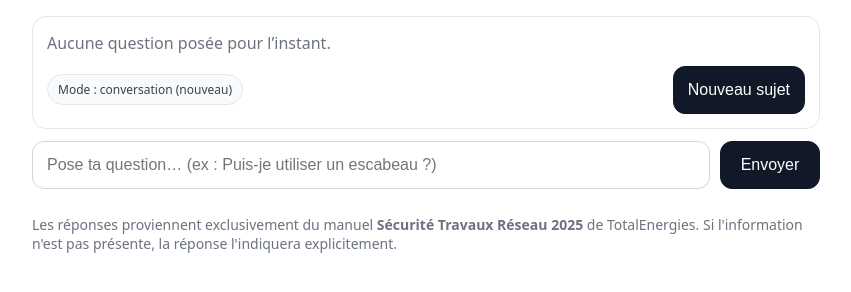
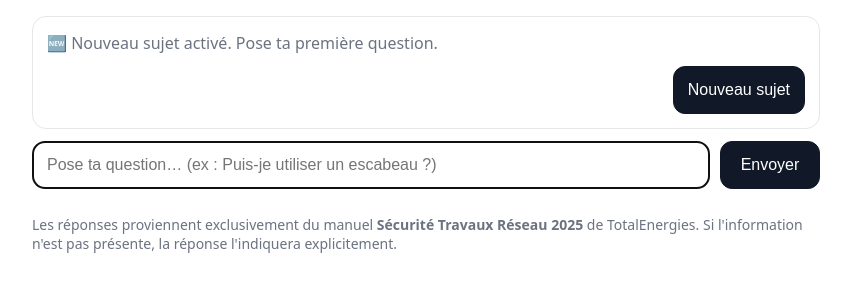
Before and after one commit to pierrehouillon/Assistant-IA-QHSSE-TOTAL, a website: page index.html in a window 1280 px wide. Both pictures are taken after a click on the button "Nouveau sujet". Shown: the whole page, without its empty margins (214-1065 px from the left). Drawn offline with Linux system fonts and the light colour scheme.

Commit message:
Update index.html

```diff
--- a/index.html
+++ b/index.html
@@ -38,9 +38,24 @@
       min-width: 100px; cursor: pointer;
     }
     button:disabled { opacity:.6; cursor:not-allowed; }
-    .toolbar { display:flex; gap:8px; align-items:center; justify-content:space-between; flex-wrap:wrap; }
-    .pill { font-size:12px; padding:6px 10px; border-radius:999px; border:1px solid var(--border); background:#f9fafb; color:#374151; }
+
+    .toolbar { display:flex; gap:8px; align-items:center; justify-content:flex-end; }
+    /* on cache le badge de mode conversation */
+    #ctx { display:none; }
+
     .note { font-size:14px; color:var(--muted); }
+
+    /* Toast de confirmation */
+    .toast {
+      position: fixed;
+      left: 50%; bottom: calc(16px + env(safe-area-inset-bottom));
+      transform: translateX(-50%);
+      background: #10b981; color: white;
+      padding: 10px 14px; border-radius: 999px;
+      font-size: 14px; box-shadow: 0 6px 20px rgba(0,0,0,.15);
+      opacity: 0; pointer-events: none; transition: opacity .2s ease;
+    }
+    .toast.show { opacity: 1; }
   </style>
 </head>
 <body>
@@ -49,12 +64,12 @@
     <div class="card">
       <div id="out" class="answer muted">Aucune question posée pour l’instant.</div>
       <div class="toolbar" style="margin-top:10px;">
-        <span id="ctx" class="pill">Mode : conversation</span>
+        <span id="ctx">Mode : conversation</span>
         <button id="reset" title="Oublier le contexte (nouveau sujet)">Nouveau sujet</button>
       </div>
     </div>
 
-    <!-- Zone saisie (en haut pour compat WebView) -->
+    <!-- Zone saisie -->
     <div class="row">
       <input id="q"
              placeholder="Pose ta question… (ex : Puis-je utiliser un escabeau ?)"
@@ -68,24 +83,26 @@
     </p>
   </div>
 
+  <!-- petit toast de confirmation -->
+  <div id="toast" class="toast">Nouveau sujet activé</div>
+
   <script>
     const API_URL = "/api/ask";
     const qEl = document.getElementById("q");
     const goEl = document.getElementById("go");
     const outEl = document.getElementById("out");
     const resetEl = document.getElementById("reset");
-    const ctxEl = document.getElementById("ctx");
+    const toastEl = document.getElementById("toast");
 
     const THREAD_KEY = "qhsse_thread_id";
     let threadId = localStorage.getItem(THREAD_KEY) || null;
-    updateCtxBadge();
 
     async function ask(){
       const question = qEl.value.trim();
       if (!question) { qEl.focus(); return; }
       setBusy(true);
       try {
-        // Efface le champ + remet le focus pour enchaîner
+        // Effacer immédiatement + refocus pour enchaîner
         qEl.value = "";
         setTimeout(() => qEl.focus(), 0);
 
@@ -103,7 +120,6 @@
         if (data?.threadId && data.threadId !== threadId) {
           threadId = data.threadId;
           localStorage.setItem(THREAD_KEY, threadId);
-          updateCtxBadge();
         }
 
         if (data?.answer) outEl.textContent = data.answer;
@@ -125,17 +141,22 @@
     function resetThread(){
       threadId = null;
       localStorage.removeItem(THREAD_KEY);
-      updateCtxBadge();
+      // feedback visible : texte dans la zone de réponse + toast vert
       outEl.classList.add("muted");
-      outEl.textContent = "Nouveau sujet créé. Pose ta question.";
+      outEl.textContent = "🆕 Nouveau sujet activé. Pose ta première question.";
+      showToast("Nouveau sujet activé");
       qEl.focus();
     }
 
-    function updateCtxBadge(){
-      ctxEl.textContent = threadId ? `Mode : conversation (id: ${threadId.slice(0,8)}…)` : "Mode : conversation (nouveau)";
+    function showToast(message){
+      toastEl.textContent = message || "OK";
+      toastEl.classList.add("show");
+      clearTimeout(showToast._t);
+      showToast._t = setTimeout(() => toastEl.classList.remove("show"), 1400);
     }
 
     goEl.addEventListener("click", ask);
+    resetEl.addEventListener("click", resetThread);
     qEl.addEventListener("keydown", (e)=>{ if(e.key==="Enter") ask(); });
 
     // test rapide ?q=...
```
